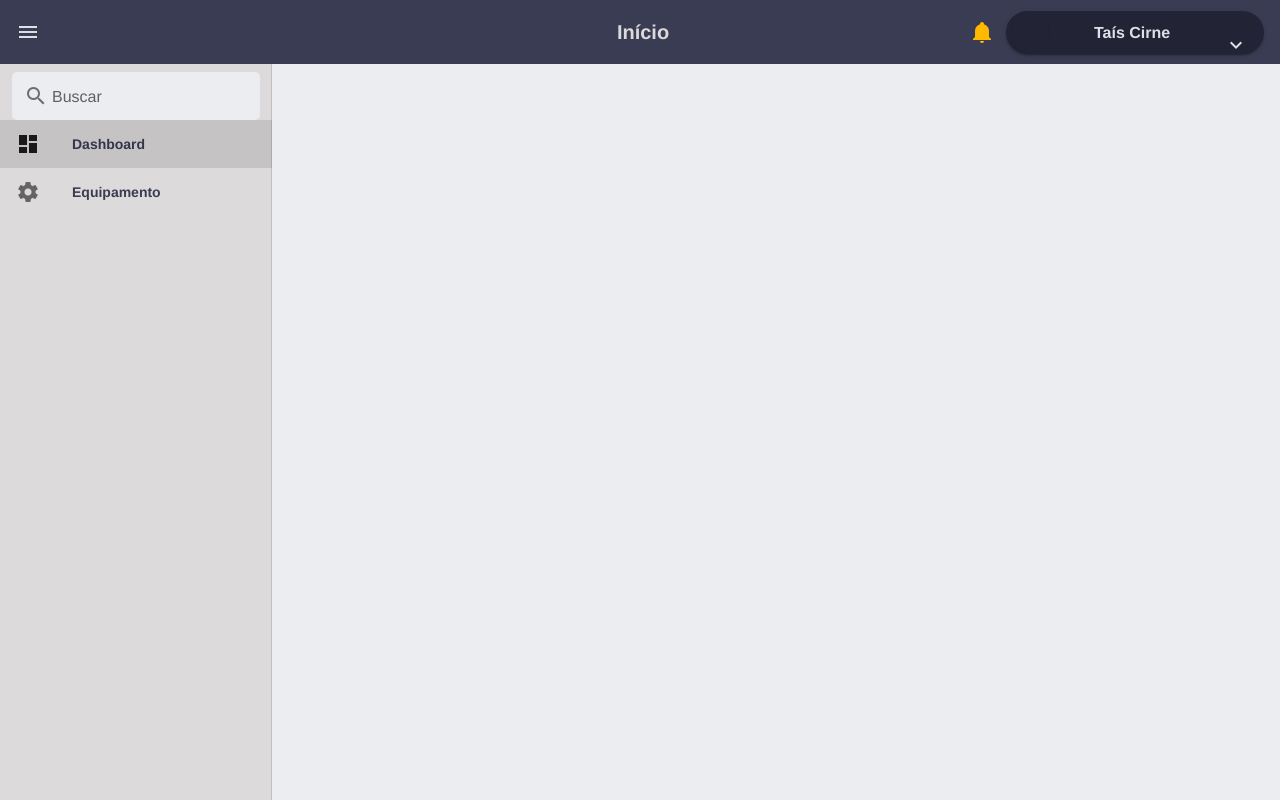
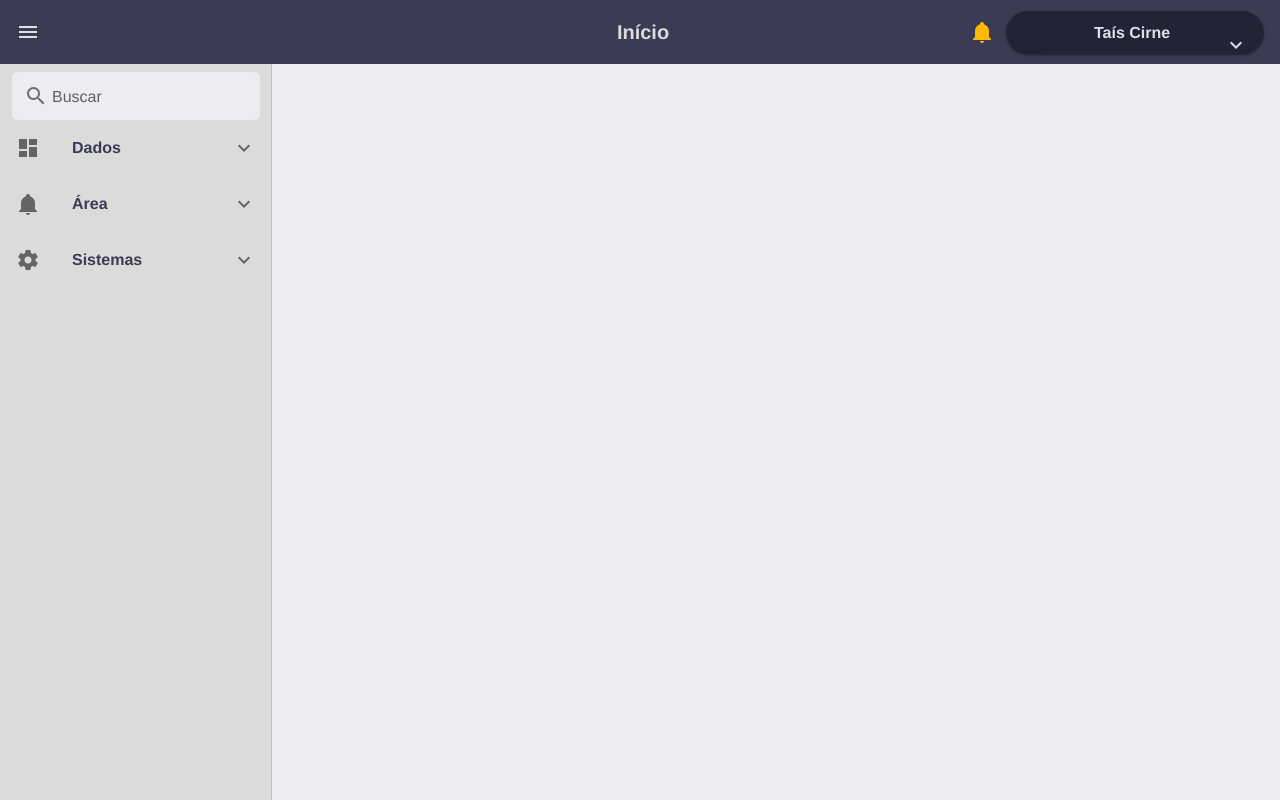
Before and after one commit to Dowsley/SteelStats, a Vue app in the folder frontend/dashboard/: page / in a window 1280 px wide. Built offline with nearby package versions, Linux system fonts and the light colour scheme.

Commit message:
Quase lá, só falta os gráficos

```diff
--- a/frontend/dashboard/src/App.vue
+++ b/frontend/dashboard/src/App.vue
@@ -4,10 +4,10 @@
       v-model="drawer"
       clipped
       app
-			class="primary"
+			class="mainWhite"
 			width="272"
     >
-      <v-list dense>
+      <v-list>
 				<v-text-field
 					flat
 					solo
@@ -19,32 +19,39 @@
 					style="display:block; margin-right:12px; margin-left: 12px; border-radius: 5px;"
 					height="38"
 				></v-text-field>
-        <v-list-item link to="/">
-          <v-list-item-action>
-            <v-icon>mdi-view-dashboard</v-icon>
-          </v-list-item-action>
+
+				<!-- Abas do Menu Hamburguer Lateral -->
+				<v-list-group
+					v-for="item in items"
+					:key="item.title"
+					v-model="item.active"
+					:prepend-icon="item.icon"
+					no-action
+				>
+					<template v-slot:activator>
 						<v-list-item-content>
 							<v-list-item-title
-						style="font-size:14px"
+							v-text="item.title"
 							class="secondary--text font-weight-bold neue"
+							></v-list-item-title>
+						</v-list-item-content>
+					</template>
+
+					<v-list-item
+					v-for="subItem in item.items"
+          :key="subItem.title"
+          @click="$router.push(subItem.link)"
 					>
-						Dashboard
-						</v-list-item-title>
+						<v-list-item-content>
+							<v-list-item-title
+							v-text="subItem.title"
+							class="secondary--text"
+							></v-list-item-title>
 						</v-list-item-content>
 					</v-list-item>
-        <v-list-item link to="equipamento">
-          <v-list-item-action>
-            <v-icon>mdi-cog</v-icon>
-          </v-list-item-action>
-          <v-list-item-content>
-            <v-list-item-title
-						style="font-size:14px"
-						class="secondary--text font-weight-bold neue"
-						>
-						Equipamento
-						</v-list-item-title>
-          </v-list-item-content>
-        </v-list-item>
+
+				</v-list-group>
+
 			</v-list>
     </v-navigation-drawer>
 
@@ -61,7 +68,7 @@
 			<v-spacer></v-spacer>
 
 			<v-toolbar-title
-			class="primary--text font-weight-bold neue"
+			class="mainWhite--text font-weight-bold neue"
 			style = "margin-left: 276px; cursor: pointer;"
 			@click="$router.push('/')"
 			>
@@ -121,8 +128,6 @@
 </template>
 
 <script>
-
-
   export default {
     props: {
       source: String,
@@ -134,8 +139,39 @@
 
     data: () => ({
 			drawer: true,
+			items: [
+				{
+					icon: 'mdi-view-dashboard',
+					title: 'Dados',
+					items: [
+						{ title: 'Evento' , link: '' },
+						{ title: 'Máquina', link: '' },
+						{ title: 'Perda', link: '' },
+					],
+				},
+				{
+					icon: 'mdi-bell',
+					title: 'Área',
+					active: false,
+					items: [
+						{ title: 'Trefila', link: '' },
+						{ title: 'Laminação', link: '' },
+						{ title: 'Sucata', link: '' },
+						{ title: 'Aciaria', link: '' },
+					],
+				},
+				{
+					icon: 'mdi-cog',
+					title: 'Sistemas',
+					active: false,
+					items: [
+						{ title: 'PowerBI', link: '' },
+						{ title: 'MES', link: '' },
+						{ title: 'SAP', link: '' },
+					],
+				},
+			],
 		}),
-
     created () {
 			this.$vuetify.theme.dark = false
     },
@@ -165,4 +201,8 @@
 		margin-left: auto;
 		margin-right: auto;
 	}
+
+	.active {
+		color: #3a3c53;
+	}
 </style>
--- a/frontend/dashboard/src/plugins/vuetify.js
+++ b/frontend/dashboard/src/plugins/vuetify.js
@@ -23,7 +23,8 @@ export default new Vuetify({
         background: '#ecedf0',
         containerSquare: '#fbfbfb',
         // General
-        primary: '#dcdada',
+        primary: '#3a3c53',
+        mainWhite: '#dcdada',
         secondary: '#3a3c53',
         accent: '#ffb900',
         info: '#222335',
--- a/frontend/dashboard/src/router/index.js
+++ b/frontend/dashboard/src/router/index.js
@@ -1,9 +1,12 @@
 import Vue from 'vue';
 import Router from 'vue-router';
 
-import DashboardComponent from '@/components/views/dashboard/Dashboard.vue';
-import EquipmentoComponent from '@/components/views/equipamento/Equipamento.vue' ;
-import PerdasComponent from '@/components/views/perdas/Perdas.vue' ;
+import DashboardView from '@/components/views/Dashboard.vue';
+import EquipamentoView from '@/components/views/dados/Equipamento.vue';
+import PerdasView from '@/components/views/perdas/Perdas.vue';
+import TrefilagemView from '@/components/views/area/Trefilagem.vue';
+import AciariaView from '@/components/views/area/Aciaria.vue';
+import MesView from '@/components/views/sistemas/Mes.vue';
 
 Vue.use(Router)
 export default new Router({
@@ -12,19 +15,37 @@ export default new Router({
       path: '/',
       name: 'index',
       props: true,
-      component: DashboardComponent
+      component: DashboardView
     },
     {
       path: '/perdas',
       name: 'perdas',
       props: true,
-      component: PerdasComponent
+      component: PerdasView
     },
     {
       path: '/equipamento',
       name: 'equipamento',
       props: true,
-      component: EquipmentoComponent
+      component: EquipamentoView
+    },
+    {
+      path: '/trefilagem',
+      name: 'trefilagem',
+      props: true,
+      component: TrefilagemView
+    },
+    {
+      path: '/aciaria',
+      name: 'aciaria',
+      props: true,
+      component: AciariaView
+    },
+    {
+      path: '/mes',
+      name: 'mes',
+      props: true,
+      component: MesView
     }
   ]
 })
```
Also changed, not shown: frontend/dashboard/src/components/HelloWorld.vue (deleted, +0 -151 lines), frontend/dashboard/src/components/views/Dashboard.vue (renamed from frontend/dashboard/src/components/views/dashboard/Dashboard.vue), frontend/dashboard/src/components/views/area/Aciaria.vue (added), frontend/dashboard/src/components/views/area/Trefilagem.vue (added), frontend/dashboard/src/components/views/dados/Equipamento.vue (renamed from frontend/dashboard/src/components/views/equipamento/Equipamento.vue), frontend/dashboard/src/components/views/dados/Perdas.vue (renamed from frontend/dashboard/src/components/views/perdas/Perdas.vue), frontend/dashboard/src/components/views/sistemas/Mes.vue (added). Lines whose indentation alone changed are shown as unchanged.
